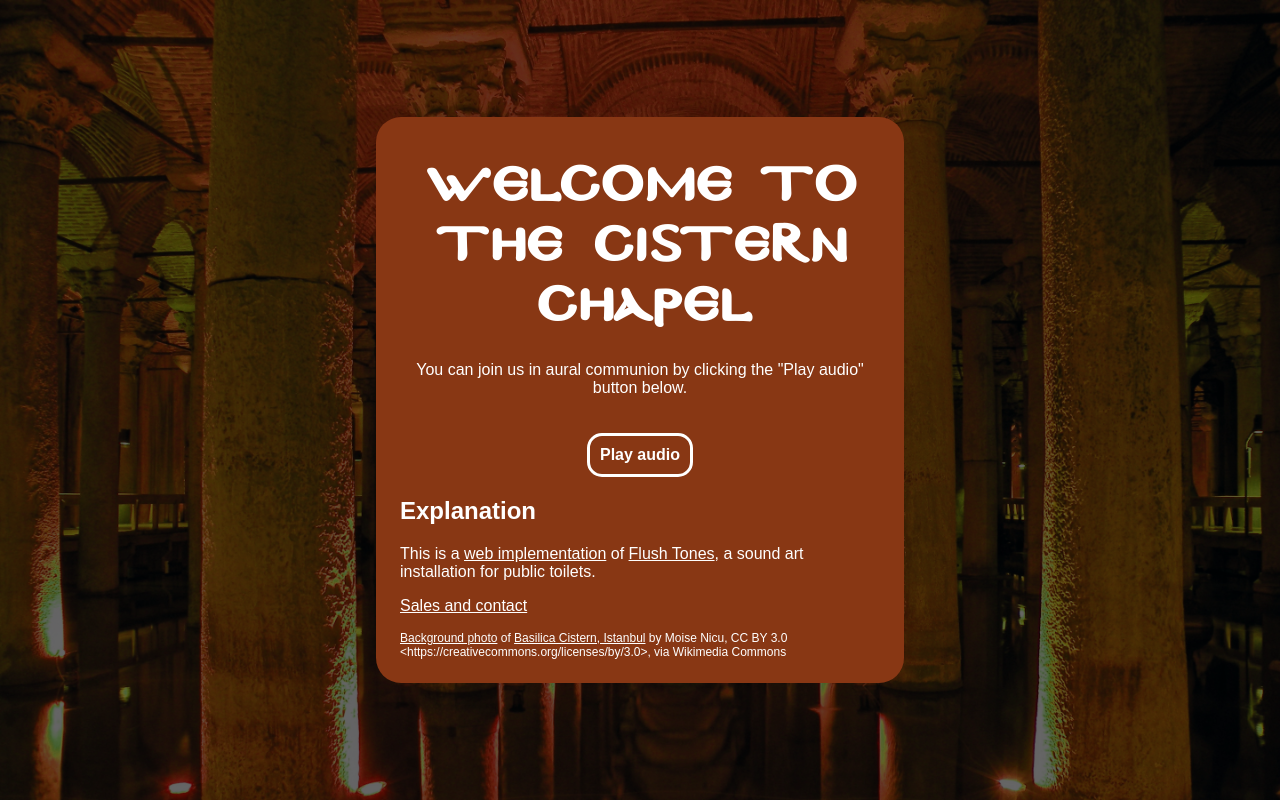
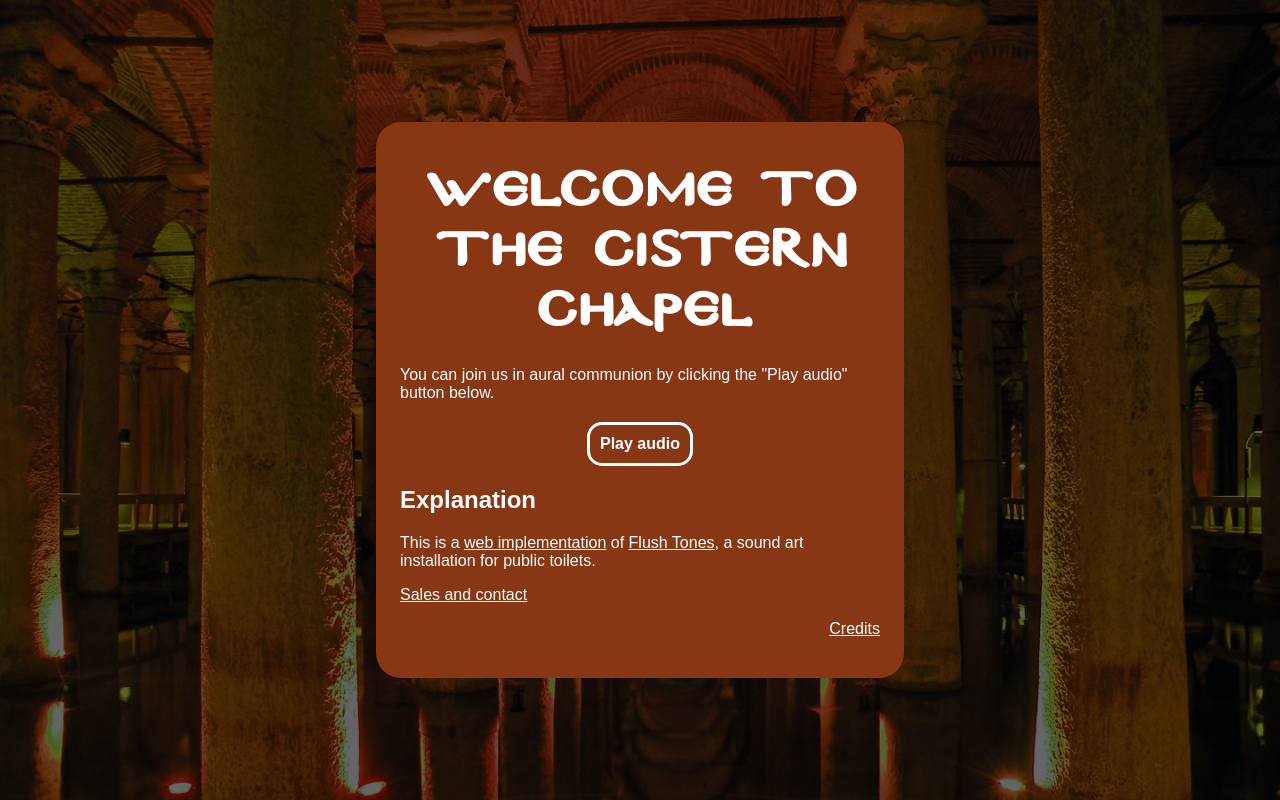
Before and after one commit to concrete-mixer/cistern-chapel, a React app: page / in a window 1280 px wide. Built offline with nearby package versions, Linux system fonts and the light colour scheme; the HTML template or start-up script is replaced by a standard one.

Commit message:
Add credits "page" and removed CSP until I sort it out properly

```diff
--- a/src/App.module.css
+++ b/src/App.module.css
@@ -17,6 +17,7 @@ h1 {
     font-size: 60px;
     line-height: 1;
     margin: 0 auto 40px;
+    text-align: center;
 }
 
 .backgroundWrapper {
@@ -41,11 +42,6 @@ h1 {
     height: 100%;
 }
 
-.backgroundAttribution {
-    font-size: 12px;
-    display: none;
-}
-
 
 .box {
     background-color: #883714;
@@ -58,7 +54,6 @@ h1 {
 body, html {
     margin: 0;
     color: white;
-    text-align: center;
     height: 100%;
     display: grid;
 }
@@ -76,12 +71,16 @@ button {
     cursor: pointer;
     font-size: 16px;
     font-weight: bold;
+    margin: auto;
     margin-top: 20px;
+    display: block;
+    text-align: center;
 }
 
 button:disabled {
     color: gray;
     border-color: gray;
+    text-align: center;
 }
 
 .explanation {
@@ -97,13 +96,19 @@ button:disabled {
 }
 
 @media screen and (min-height: 720px) {
-    .backgroundAttribution, .backgroundWrapper{
+    .backgroundWrapper{
         display: block;
     }
 }
 
 @media screen and (min-width: 540px) {
-    .backgroundAttribution, .backgroundWrapper{
+    .backgroundWrapper{
         display: block;
     }
 }
+
+.nav {
+    text-align: right;
+    text-decoration: underline;
+    cursor: pointer;
+}
--- a/src/App.tsx
+++ b/src/App.tsx
@@ -1,9 +1,15 @@
 import * as React from "react";
-import { start, stop } from "./lib/control";
 import styles from "./App.module.css";
+import MainPage from "./MainPage";
+import Credits from "./Credits";
+
+// This is used by child components
+export interface PageProps {
+    setPageState: (state: string) => void;
+}
 
 const App: React.FC = (): React.ReactElement => {
-    const [playerState, setPlayerState] = React.useState("stopped");
+    const [pageState, setPageState] = React.useState("main");
     return (
         <div>
             <div className={styles.backgroundWrapper}>
@@ -11,48 +17,8 @@ const App: React.FC = (): React.ReactElement => {
             </div>
             <div className={styles.boxWrapper}>
                 <div className={styles.box}>
-                    <h1>Welcome to the Cistern Chapel</h1>
-                    <p>You can join us in aural communion by clicking the &quot;Play audio&quot; button below.</p>
-                    {playerState === "stopped" && (
-                        <button
-                            onClick={() => {
-                                setPlayerState("loading");
-                                start(() => setPlayerState("playing"));
-                            }}
-                        >
-                            Play audio
-                        </button>
-                    )}
-                    {playerState === "loading" && <button>Loading files...</button>}
-                    {playerState === "playing" && (
-                        <button
-                            onClick={() => {
-                                setPlayerState("stopped");
-                                stop();
-                            }}
-                        >
-                            Stop audio
-                        </button>
-                    )}
-                    <div className={styles.explanation}>
-                        <h2>Explanation</h2>
-                        <p>
-                            This is a <a href="https://github.com/concrete-mixer/cistern-chapel">web implementation</a>{" "}
-                            of <a href="https://github.com/concrete-mixer/flush-tones">Flush Tones</a>, a sound art
-                            installation for public toilets.
-                        </p>
-                        <p>
-                            <a href="mailto:concretemixer.audio@gmail.com">Sales and contact</a>
-                        </p>
-                        <div className={styles.backgroundAttribution}>
-                            <a href="https://commons.wikimedia.org/wiki/File:Basilica_Cistern_Istanbul.JPG">
-                                Background photo
-                            </a>{" "}
-                            of <a href="https://en.wikipedia.org/wiki/Basilica_Cistern">Basilica Cistern, Istanbul</a>{" "}
-                            by Moise Nicu, CC BY 3.0 &lt;https://creativecommons.org/licenses/by/3.0&gt;, via Wikimedia
-                            Commons
-                        </div>
-                    </div>
+                    {pageState === "main" && <MainPage setPageState={setPageState} />}
+                    {pageState === "credits" && <Credits setPageState={setPageState} />}
                 </div>
             </div>
         </div>
--- /dev/null
+++ b/src/Credits.tsx
@@ -0,0 +1,47 @@
+import * as React from "react";
+import styles from "./App.module.css";
+import { PageProps } from "./App";
+
+const Credits = ({ setPageState }: PageProps): React.ReactElement => {
+    return (
+        <div>
+            <h1>Credits</h1>
+            <h2>Samples</h2>
+            <p>
+                In addition to my own bathroom recordings, I nabbed recordings from the following{" "}
+                <a href="https://freesound.org">Freesounders</a>:
+            </p>
+            <ul>
+                <li>
+                    <a href="https://freesound.org/people/adegenerate/sounds/71218/">adegenerate</a>
+                </li>
+                <li>
+                    <a href="https://freesound.org/people/THE_bizniss/sounds/58201/">THE_bizness</a>
+                </li>
+                <li>
+                    <a href="https://freesound.org/people/hybu/sounds/139749/">hybu</a>
+                </li>
+                <li>
+                    <a href="https://freesound.org/people/yuval/sounds/184453/">yuval</a>
+                </li>
+            </ul>
+            <p>
+                I also obtained brass and woodwind instrument samples from the{" "}
+                <a href="https://philharmonia.co.uk/resources/sound-samples/">Philharmonia Orchestra</a>.
+            </p>
+            <p>Many thanks!</p>
+
+            <h2>Background photo</h2>
+            <p>
+                The <a href="https://commons.wikimedia.org/wiki/File:Basilica_Cistern_Istanbul.JPG">background photo</a>{" "}
+                of <a href="https://en.wikipedia.org/wiki/Basilica_Cistern">Basilica Cistern, Istanbul</a> by Moise
+                Nicu, CC BY 3.0 &lt;https://creativecommons.org/licenses/by/3.0&gt;, via Wikimedia Commons
+            </p>
+            <p className={styles.nav} onClick={() => setPageState("main")}>
+                Back to main
+            </p>
+        </div>
+    );
+};
+
+export default Credits;
--- /dev/null
+++ b/src/MainPage.tsx
@@ -0,0 +1,52 @@
+import * as React from "react";
+import { start, stop } from "./lib/control";
+import styles from "./App.module.css";
+import { PageProps } from "./App";
+
+const MainPage = ({ setPageState }: PageProps): React.ReactElement => {
+    const [playerState, setPlayerState] = React.useState("stopped");
+
+    return (
+        <div>
+            <h1>Welcome to the Cistern Chapel</h1>
+            <p>You can join us in aural communion by clicking the &quot;Play audio&quot; button below.</p>
+            {playerState === "stopped" && (
+                <button
+                    onClick={() => {
+                        setPlayerState("loading");
+                        start(() => setPlayerState("playing"));
+                    }}
+                >
+                    Play audio
+                </button>
+            )}
+            {playerState === "loading" && <button>Loading files...</button>}
+            {playerState === "playing" && (
+                <button
+                    onClick={() => {
+                        setPlayerState("stopped");
+                        stop();
+                    }}
+                >
+                    Stop audio
+                </button>
+            )}
+            <div className={styles.explanation}>
+                <h2>Explanation</h2>
+                <p>
+                    This is a <a href="https://github.com/concrete-mixer/cistern-chapel">web implementation</a> of{" "}
+                    <a href="https://github.com/concrete-mixer/flush-tones">Flush Tones</a>, a sound art installation
+                    for public toilets.
+                </p>
+                <p>
+                    <a href="mailto:concretemixer.audio@gmail.com">Sales and contact</a>
+                </p>
+                <p className={styles.nav} onClick={() => setPageState("credits")}>
+                    Credits
+                </p>
+            </div>
+        </div>
+    );
+};
+
+export default MainPage;
--- a/webpack.config.js
+++ b/webpack.config.js
@@ -38,10 +38,10 @@ module.exports = {
             meta: {
                 author: "Concrete Mixer Audio",
                 description: "Cistern Chapel web audio sound art of sorts",
-                "Content-Security-Policy": {
-                    "http-equiv": "Content-Security-Policy",
-                    content: "default-src 'self'; object-src 'none'",
-                },
+                // "Content-Security-Policy": {
+                //     "http-equiv": "Content-Security-Policy",
+                //     content: "default-src 'self'; object-src 'none'",
+                // },
             },
         }),
         new CopyPlugin({
```
